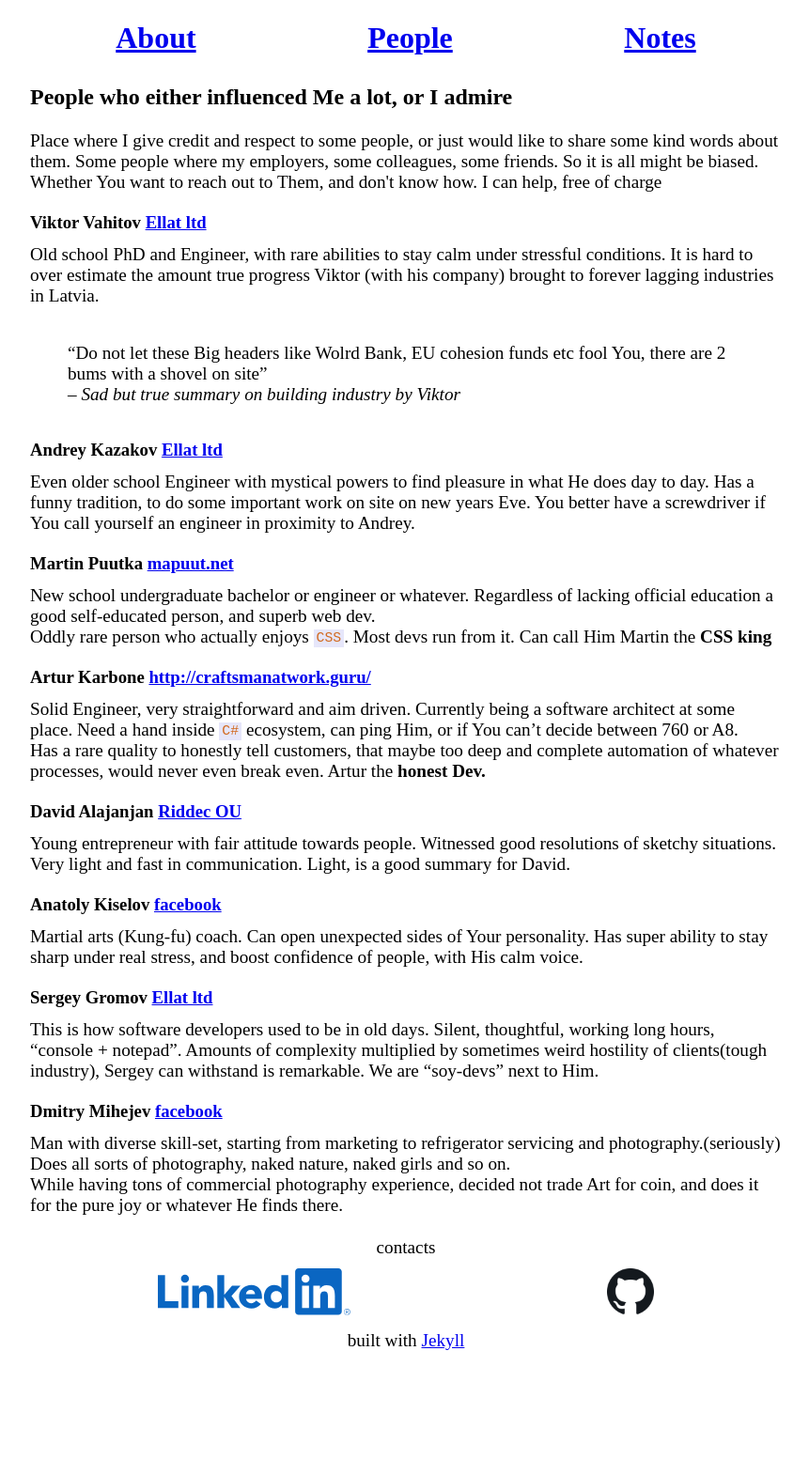
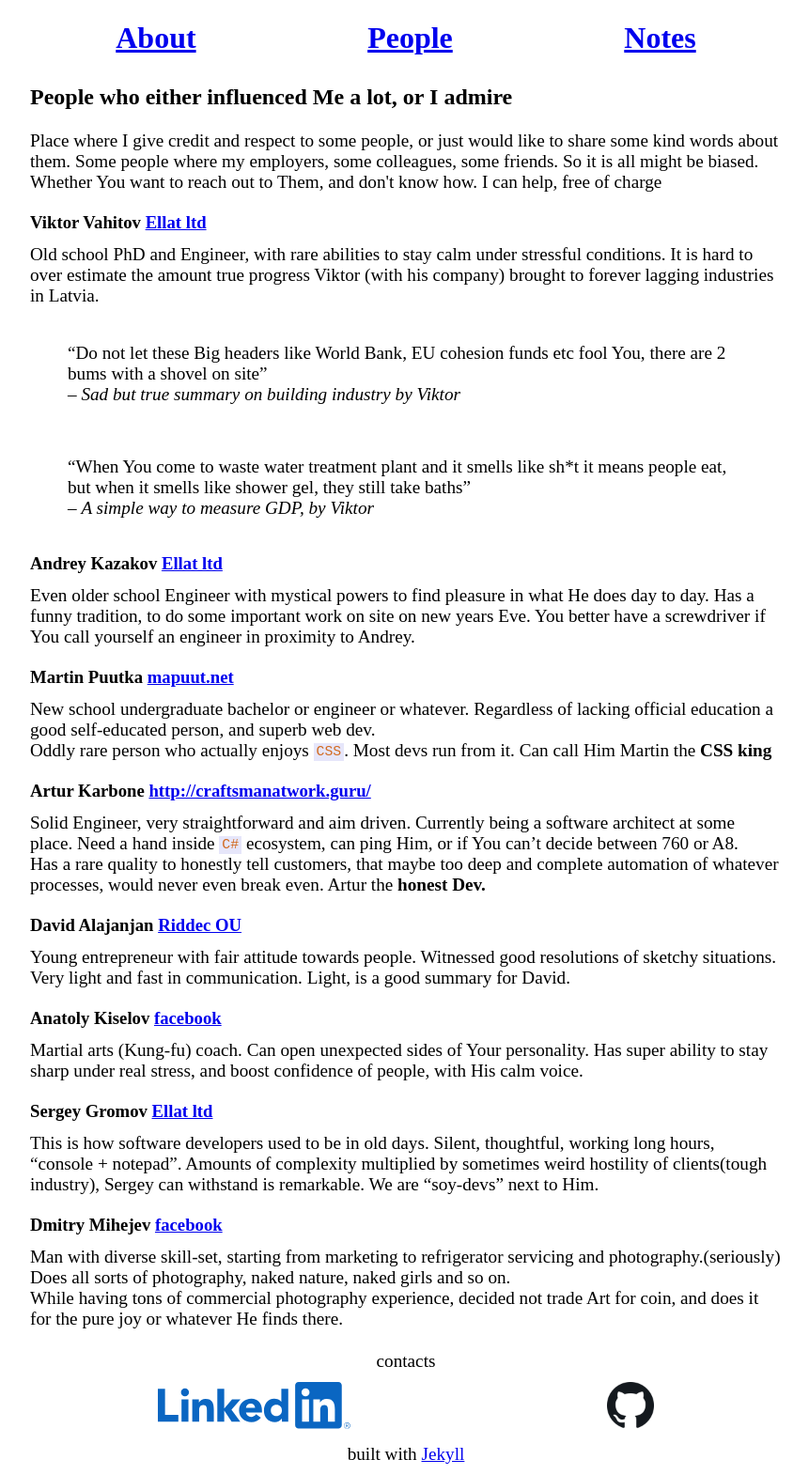
Before and after one commit to DmitryAlCh/mypage, a Jekyll site: the page built from people.md, in a window 1280 px wide. Shown: the whole page at 94% size, without its empty margins (208-1069 px from the left). Built offline with Jekyll 4.4.1, drawn with Linux system fonts in a browser that asks for light colours; before the commit the page ends 1449 px from its top, so only the background shows below that.

Commit message:
another quote from viktor

```diff
--- a/people.md
+++ b/people.md
@@ -16,9 +16,13 @@ Old school PhD and Engineer, with rare abilities to stay calm
 under stressful conditions. It is hard to over estimate the
 amount true progress Viktor (with his company) brought to forever
 lagging industries in Latvia.
-> "Do not let these Big headers like Wolrd Bank, EU cohesion funds etc fool You,
+> "Do not let these Big headers like World Bank, EU cohesion funds etc fool You,
 > there are 2 bums with a shovel on site"
 > -- <cite>Sad but true summary on building industry by Viktor</cite>
+
+> "When You come to waste water treatment plant and it smells like sh*t
+> it means people eat, but when it smells like shower gel, they still take baths"
+> -- <cite>A simple way to measure GDP, by Viktor</cite>
 
 ### <a name="andrey-kazakov" />Andrey Kazakov [Ellat ltd](https://www.ellat.lv)
 
```
